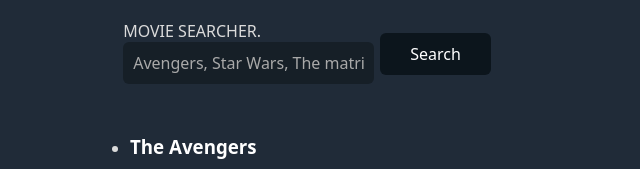
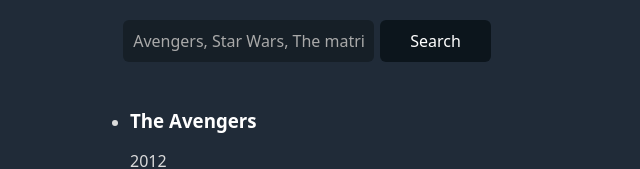
Before and after one commit to Espadv69/PruebaTecnica-2_React, a React (Vite) app: page / in a window 1280 px wide. Shown: the top 169 px of the page, without its empty margins (330-970 px from the left). Built offline with nearby package versions, Linux system fonts and the light colour scheme.

Commit message:
Update: - Label deleted

```diff
--- a/src/components/App.jsx
+++ b/src/components/App.jsx
@@ -58,18 +58,16 @@
   }
 
   return (
-    <div>
+    <div className='page'>
       <header>
         <form className='form' onSubmit={handleSubmit}>  {/* Form for submitting search queries */}
-          <label>
-            MOVIE SEARCHER.  {/* Label for the search input */}
+
             <input
               onChange={handleChange}  // Update state on input change
               value={search}  // Set input value to the current search state
               name='search'  // Name of the input field
               placeholder='Avengers, Star Wars, The matrix...'  // Placeholder text for the input field
             />
-          </label>
 
           <button>Search</button>  {/* Button to submit the search form */}
         </form>
```
